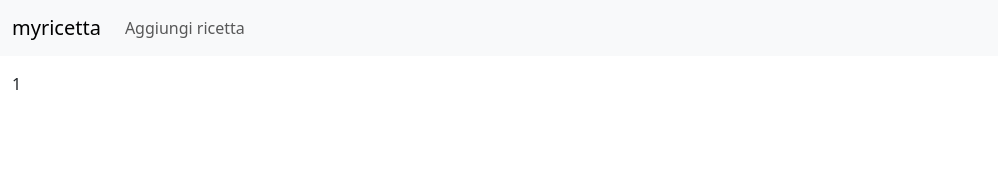
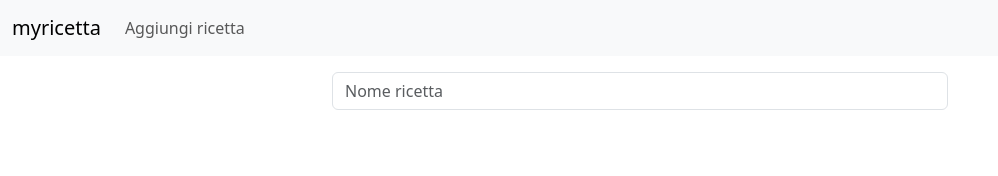
Before and after one commit to tave8/myricetta-react, a React (Vite) app: page /add-recipe in a window 1280 px wide. Shown: the top 176 px of the page, without its empty margins (0-998 px from the left). Built offline with nearby package versions, Linux system fonts and the light colour scheme.

Commit message:
center recipe page

```diff
--- a/src/App.jsx
+++ b/src/App.jsx
@@ -3,13 +3,11 @@ import "./App.css"
 import { BrowserRouter, Routes, Route, Link } from "react-router-dom"
 import { Container, Row, Col, CardGroup, Card, Spinner, Alert, Button, Image, Form, ListGroup, Navbar, NavDropdown, Nav } from "react-bootstrap"
 import { Helmet } from "react-helmet"
-
 // redux
 import { Provider } from "react-redux"
 // redux persist
 import { store, persistedStore } from "./redux/store/index"
 import { PersistGate } from "redux-persist/integration/react"
-
 // pages components
 import AddRecipeComponent from "./components/Recipe"
 import NotFoundComponent from "./components/NotFound"
@@ -27,14 +25,11 @@ function App() {
             <NavbarComponent />
 
             {/* PAGES/ROUTES */}
-            <Col xs={12} className="py-3" style={{ flexGrow: 1 }}>
-              <Row>
-                <Routes>
-                  <Route path="/add-recipe" element={<AddRecipeComponent />} />
-                  {/* <Route path="/see-recipes" /> */}
-                  <Route path="*" element={<NotFoundComponent />} />
-                </Routes>
-              </Row>
+            <Col xs={12} className="py-3" style={{ flexGrow: 1 }} id="pages-container">
+              <Routes>
+                <Route path="/add-recipe" element={<AddRecipeComponent />} />
+                <Route path="*" element={<NotFoundComponent />} />
+              </Routes>
             </Col>
 
             {/* FOOTER */}
--- a/src/components/Recipe.jsx
+++ b/src/components/Recipe.jsx
@@ -7,13 +7,23 @@ import Recipe from "../assets/js/Recipe"
 const RecipeComponent = (props) => {
   // const [ingredients, setIngredients]
 
+  return (
+    <Row className="justify-content-center">
+      <Col xs={12} md={6}>
+        <Row className="flex-column g-3">
+          {/* RECIPE INFO (name, photo etc.) */}
+          <Col>
+            <Form.Group>
+              <Form.Control type="text" placeholder="Nome ricetta" />
+            </Form.Group>
+          </Col>
+          {/* INGREDIENTS */}
+          <Col>
 
-  return (
-    <Col>
-      <Row>
-        <Col>1</Col>
-      </Row>
-    </Col>
+          </Col>
+        </Row>
+      </Col>
+    </Row>
   )
 }
 
```
